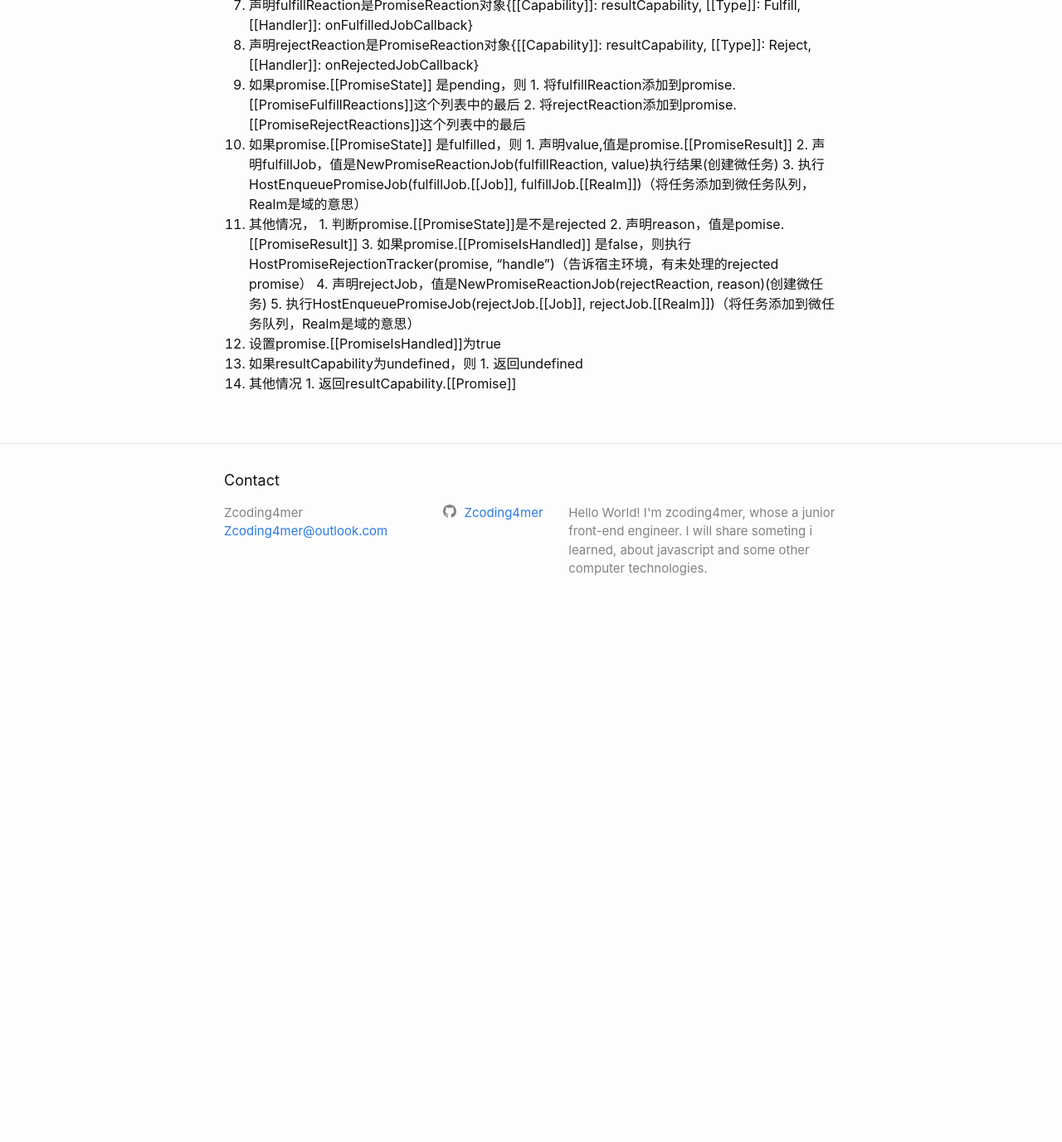
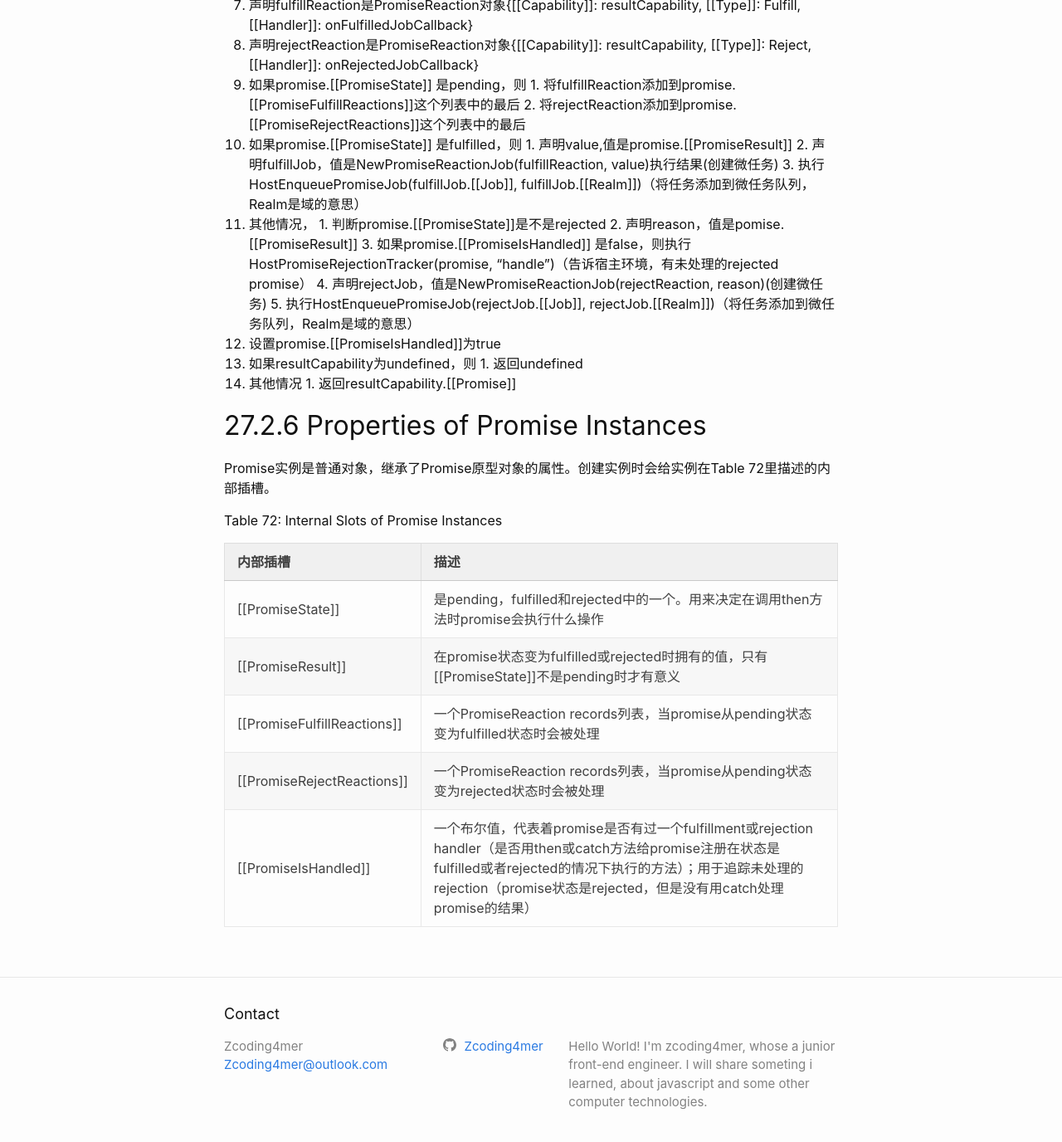
Before and after one commit to Zcoding4mer/Zcoding4mer.github.io, a Jekyll site: the page built from _posts/javascript/2021-07-10-ecmascript-specification-promise.md, in a window 1280 px wide and 1400 px high, scrolled down 6736 px. Shown: the top 1376 px of the window at 83% size. Built offline with Jekyll 4.4.1, drawn with Linux system fonts in a browser that asks for light colours; comment, search, counter and statistics services are not loaded; before the commit the page ends 7493 px from its top, so only the background shows below that.

Commit message:
feat: add proprtties of promise translating

```diff
--- a/_posts/javascript/2021-07-10-ecmascript-specification-promise.md
+++ b/_posts/javascript/2021-07-10-ecmascript-specification-promise.md
@@ -262,3 +262,17 @@ PerformPromiseThen抽象操作需要promise，onFulfilled，onRejected等参数
     1. 返回undefined
   14. 其他情况
     1. 返回resultCapability.[[Promise]]
+
+## 27.2.6 Properties of Promise Instances
+
+Promise实例是普通对象，继承了Promise原型对象的属性。创建实例时会给实例在Table 72里描述的内部插槽。
+
+Table 72: Internal Slots of Promise Instances
+
+| 内部插槽           | 描述                                          |
+| -------------- | ------------------------------------------- |
+|[[PromiseState]]|是pending，fulfilled和rejected中的一个。用来决定在调用then方法时promise会执行什么操作|
+|[[PromiseResult]]|在promise状态变为fulfilled或rejected时拥有的值，只有[[PromiseState]]不是pending时才有意义|
+|[[PromiseFulfillReactions]]|一个PromiseReaction records列表，当promise从pending状态变为fulfilled状态时会被处理|
+|[[PromiseRejectReactions]]|一个PromiseReaction records列表，当promise从pending状态变为rejected状态时会被处理|
+|[[PromiseIsHandled]]|一个布尔值，代表着promise是否有过一个fulfillment或rejection handler（是否用then或catch方法给promise注册在状态是fulfilled或者rejected的情况下执行的方法）；用于追踪未处理的rejection（promise状态是rejected，但是没有用catch处理promise的结果）|
```
